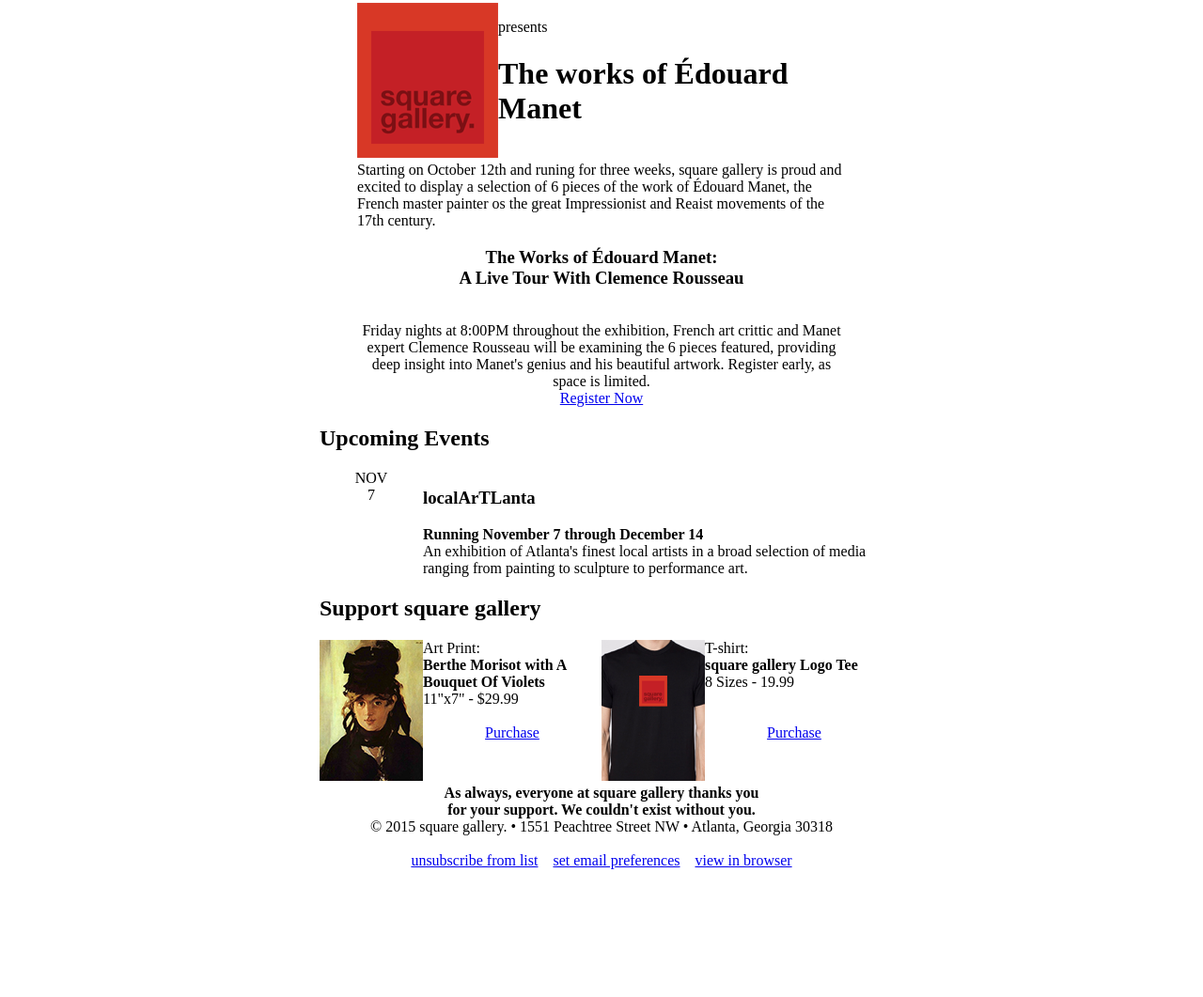
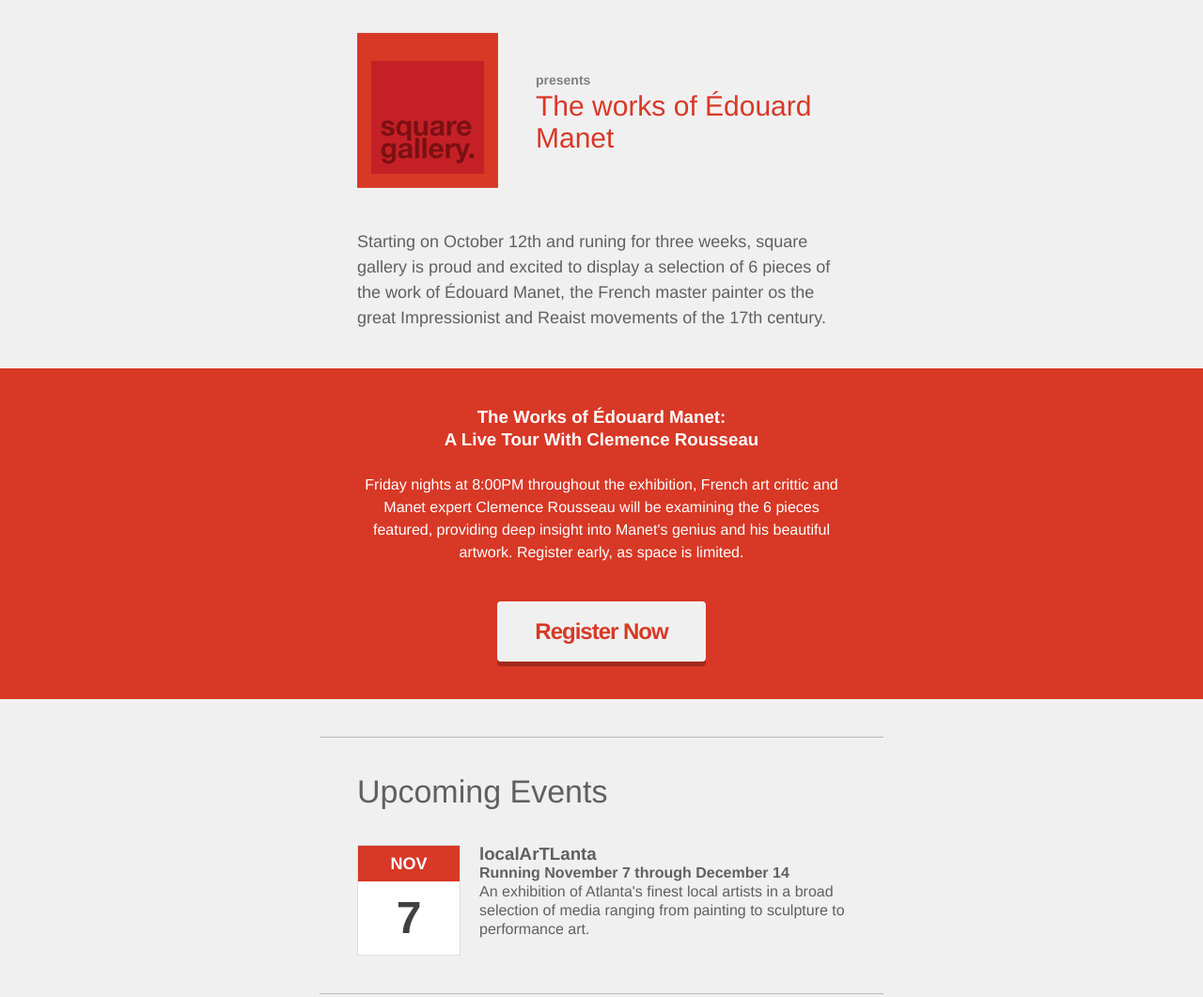
Before and after one commit to karlweir/html-emails, a plain HTML site: page square-gallery/index.html in a window 1280 px wide. Shown: the part 424-1485 px from the top of the page at 94% size. Before the commit the page ends 1357 px from the top, so only its background shows below. Drawn offline with Linux system fonts and the light colour scheme.

Commit message:
updated index.html

```diff
--- a/square-gallery/index.html
+++ b/square-gallery/index.html
@@ -4,6 +4,67 @@
     	<meta http-equiv="Content-Type" content="text/html; charset=UTF-8" />
         <title>square gallery | Newsletter</title>
         <style type="text/css">
+        	/* RESET STYLES */
+        	body, #bodyTable, #bodyCell {height:100% !important; margin:0; padding:0; width:100% !important;}
+        	table{border-collapse:collapse;}
+        	img, a img{border:0; outline:none; text-decoration:none;}
+        	h1, h2, h3, h4, h5, h6{margin:0; padding:0;}
+
+        	/* CLIENT SPECIFIC STYLES */
+        	.ReadMsgBody{width:100%;} .ExternalClass{width:100%;} /* Force Hotmail/Outlook.com to display emails at full width. */
+
+        	/* GENERAL STYLES */
+        	h1, h2, h3{font-family:"Helvetica Neue", Helvetica, Arial, sans-serif;}
+        	h1, h1 a{color:#d83826; font-size:44px; font-weight:100; line-height:115%; text-align:left;}
+        	h2, h2 a{color:#606060; font-size:34px; font-weight:100; line-height:100%; text-align:left;}
+        	h1, h1 a{color:#d83826; font-size:30px; font-weight:100; line-height:115%; text-align:left;}
+
+        	.introductionHeading, .introductionContent, .callToActionContent, .callToActionButtonContent, .eventBlockMonth, .eventBlockDay, .eventContent, .merchandiseContent, .merchandiseButtonContent, .footerContent{font-family:"Helvetica Neue", Helvetica, Arial, sans-serif;}
+
+        	body, #bodyTable{background-color:#424145;}
+
+        	#emailContainer{width:100%;}
+
+        	#heroImageContainer{background-color:#F0F0F0;}
+
+        	#introductionContainer{background-color:#F0F0F0; padding:40px;}
+        	#introductionBlock{background-color:#F0F0F0;}
+        	.introductionHeading{color:#808080; font-size:14px; font-weight:bold; line-height:150%; padding-left:40px;}
+        	.introductionContent{color:#606060; font-size:18px; line-height:150%; padding-top:40px;}
+
+        	#callToActionContainer{background-color:#D83826; padding:40px;}
+        	#callToActionBlock{background-color:#D83826;}
+        	.callToActionContent h3{color:#FFFFFF; text-align:center;}
+        	.callToActionContent{color:#FFFFFF; font-size:16px; line-height:150%; padding-bottom:40px; text-align:center;}
+
+        	.callToActionButton{background-color:#F0F0F0; border-radius:4px; box-shadow:0 5px 0 #A22A1C;}
+			.callToActionButtonContent{padding-top:20px; padding-right:40px; padding-bottom:20px; padding-left:40px;}
+			.callToActionButtonContent, .callToActionButtonContent a{color:#D83826; display:block; font-size:24px; font-weight:bold; line-height:100%; letter-spacing:-1px; text-align:center; text-decoration:none;}
+
+        	#eventContainer{background-color:#F0F0F0; padding:40px;}
+        	#eventBlock{background-color:#F0F0F0; border-top:1px solid #BBBBBB; border-bottom:1px solid #BBBBBB;}
+			#eventBlockCell{padding:40px;}
+			.eventBlockCalendar{background-color:#FFFFFF; border:1px solid #DDDDDD;}
+			.eventBlockHeading{padding-bottom:40px;}
+			.eventBlockMonth{background-color:#D83826; color:#FFFFFF; font-size:18px; font-weight:bold; line-height:100%; padding:10px;}
+			.eventBlockDay{background-color:#FFFFFF; color:#404040; font-size:48px; font-weight:bold; line-height:100%; padding:15px;}
+			.eventContent{color:#606060; font-size:16px; line-height:125%; padding-left:20px;}
+
+        	#merchandiseContainer{background-color:#F0F0F0; padding:40px;}
+        	#merchandiseBlock{background-color:#FFFFFF; border:1px solid #BBBBBB; border-collapse:separate; border-radius:4px;}
+			#merchandiseBlockCell{padding:40px;}
+			.merchandiseBlockHeading{padding-bottom:40px;}
+			.merchandiseBlockLeftColumn{padding-right:10px;}
+			.merchandiseBlockRightColumn{padding-left:10px;}
+			.merchandiseImage{border:1px solid #DDDDDD;}
+			.merchandiseContent{color:#606060; font-size:16px; line-height:110%; padding-left:10px;}
+			.merchandiseButton{background-color:#D83826; border-radius:4px; box-shadow:0 5px 0 #A22A1C}
+			.merchandiseButtonContent, .merchandiseButtonContent a{color:#F0F0F0; font-size:16px; font-weight:bold; line-height:100%; letter-spacing:-1px; padding:10px; text-align:center; text-decoration:none;}
+
+        	#footerContainer{padding:40px;}
+        	.footerContent{color:#AAAAAA; font-size:13px; line-height:150%; padding-bottom:40px;}
+			.footerContent a{color:#D83826; text-decoration:none;}
+
 		</style>
     </head>
     <body>
```
